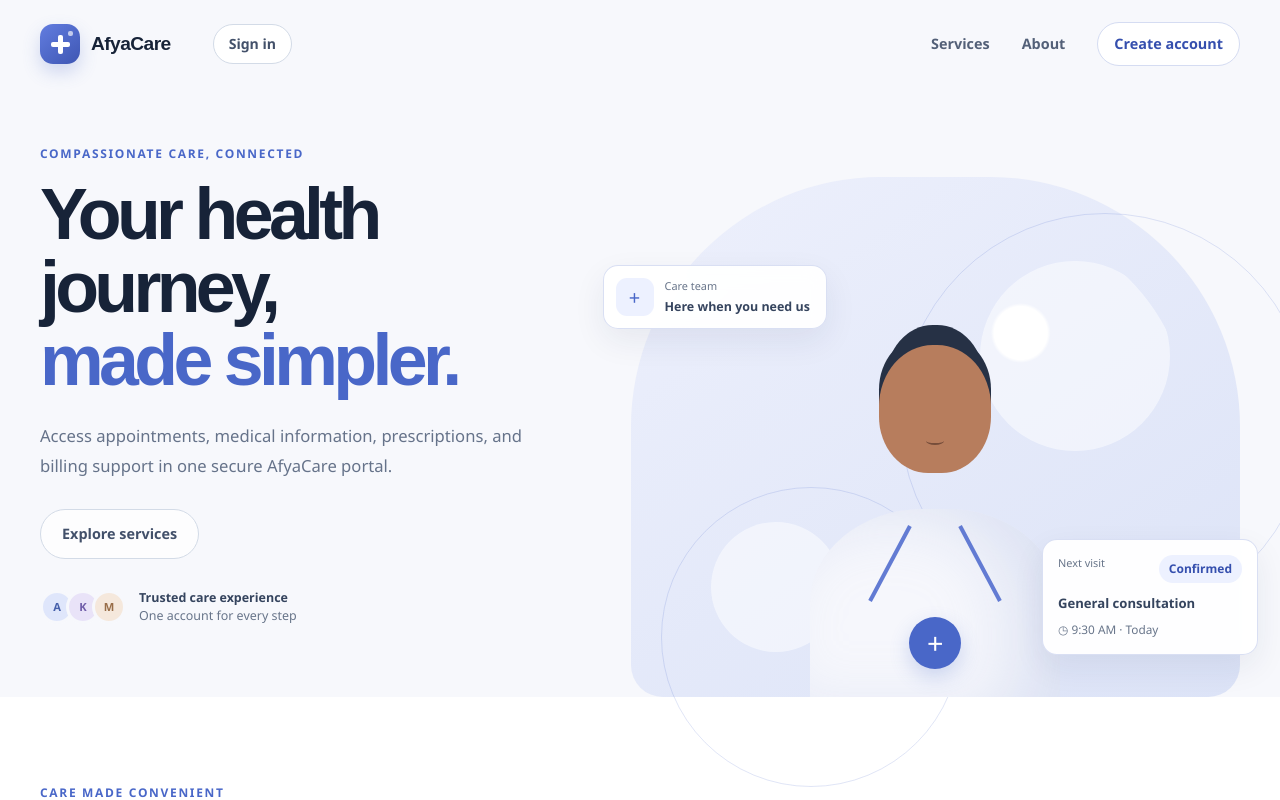
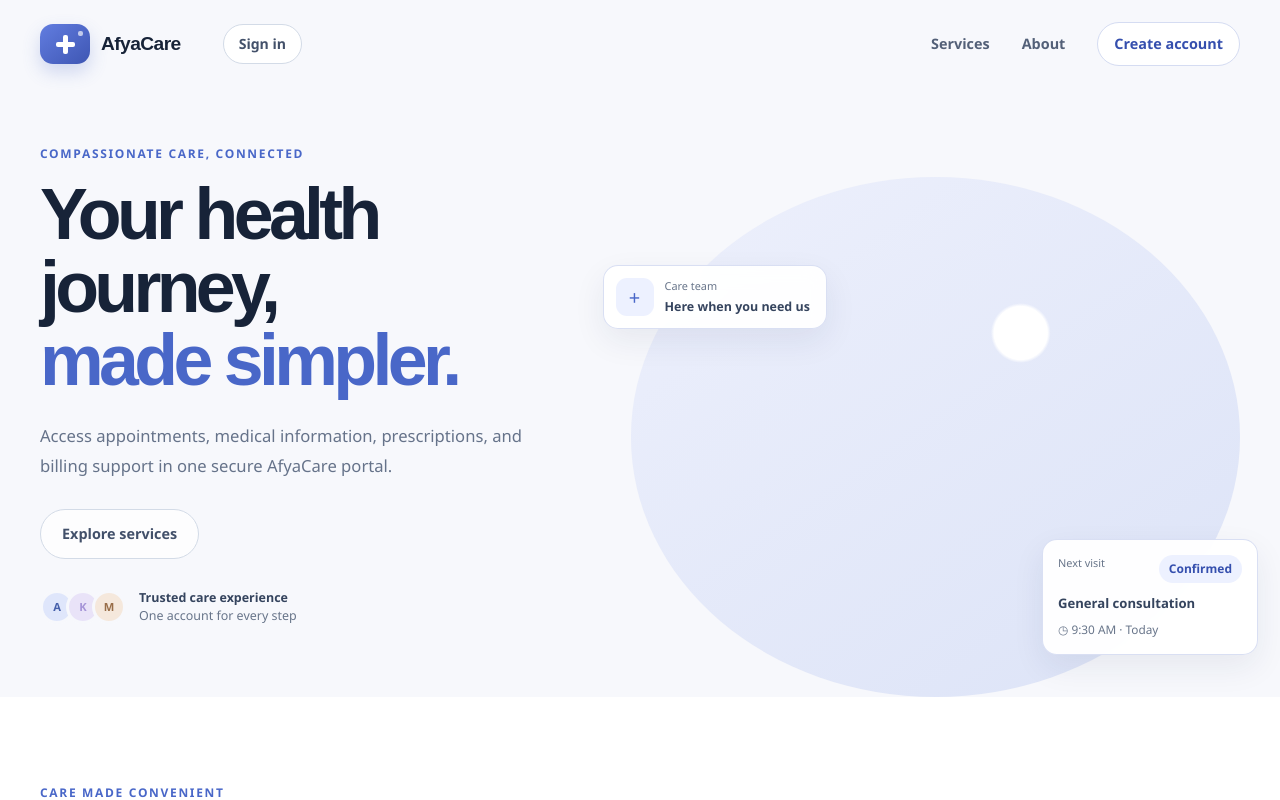
Before and after one commit to Enos22/Hospital-Management-System, a React (Vite) app in the folder FrontEnd/: page / in a window 1280 px wide. Shown: the top 800 px of the page. Built offline with nearby package versions, Linux system fonts and the light colour scheme.

Commit message:
updatd styling

```diff
--- a/FrontEnd/src/styles.css
+++ b/FrontEnd/src/styles.css
@@ -363,7 +363,7 @@ textarea::placeholder {
 }
 
 .home-brand-mark {
-  width: 40px;
+  width: 50px;
   height: 40px;
   position: relative;
   border-radius: 13px;
@@ -566,7 +566,7 @@ textarea::placeholder {
 
 .home-avatar-stack span:nth-child(2) {
   background: #e9e3f8;
-  color: #705da9;
+  color: #a594d7;
 }
 
 .home-avatar-stack span:nth-child(3) {
@@ -580,17 +580,13 @@ textarea::placeholder {
   position: relative;
   align-self: end;
   overflow: visible;
-  border-radius: 250px 250px 32px 32px;
+  border-radius: 50%;
   background:
     radial-gradient(circle at 64% 30%, #fff 0 5%, transparent 5.6%),
     linear-gradient(145deg, #edf0fc 0%, #dce3f7 100%);
 }
 
-.home-visual-orbit {
-  position: absolute;
-  border: 1px solid rgba(73, 103, 200, 0.17);
-  border-radius: 50%;
-}
+
 
 .orbit-one {
   width: 410px;
@@ -604,111 +600,6 @@ textarea::placeholder {
   height: 300px;
   bottom: -90px;
   left: 30px;
-}
-
-.home-doctor-portrait {
-  position: absolute;
-  inset: 40px 50px 0;
-  display: flex;
-  align-items: flex-end;
-  justify-content: center;
-  overflow: hidden;
-  border-radius: 210px 210px 14px 14px;
-}
-
-.portrait-circle {
-  position: absolute;
-  border-radius: 50%;
-  background: rgba(255, 255, 255, 0.5);
-}
-
-.portrait-circle-one {
-  width: 190px;
-  height: 190px;
-  top: 44px;
-  right: 20px;
-}
-
-.portrait-circle-two {
-  width: 130px;
-  height: 130px;
-  bottom: 45px;
-  left: 30px;
-}
-
-.portrait-doctor {
-  width: 280px;
-  height: 400px;
-  position: relative;
-  z-index: 2;
-}
-
-.portrait-head {
-  width: 112px;
-  height: 128px;
-  position: absolute;
-  top: 48px;
-  left: 84px;
-  border-radius: 48% 48% 44% 44%;
-  background: #b77d5d;
-  box-shadow: 0 -27px 0 -7px #263145, -8px -17px 0 -8px #263145, 8px -17px 0 -8px #263145;
-}
-
-.portrait-head::after {
-  width: 18px;
-  height: 6px;
-  position: absolute;
-  bottom: 28px;
-  left: 47px;
-  border-bottom: 2px solid rgba(76, 45, 35, 0.6);
-  border-radius: 50%;
-  content: "";
-}
-
-.portrait-coat {
-  width: 250px;
-  height: 210px;
-  position: absolute;
-  bottom: -22px;
-  left: 15px;
-  border-radius: 45% 45% 0 0;
-  background: #f6f7fc;
-  box-shadow: inset -45px 0 70px rgba(187, 198, 230, 0.42);
-}
-
-.portrait-coat::before,
-.portrait-coat::after {
-  width: 4px;
-  height: 85px;
-  position: absolute;
-  top: 12px;
-  background: #627bd3;
-  content: "";
-}
-
-.portrait-coat::before {
-  left: 78px;
-  transform: rotate(28deg);
-}
-
-.portrait-coat::after {
-  right: 78px;
-  transform: rotate(-28deg);
-}
-
-.portrait-cross {
-  width: 52px;
-  height: 52px;
-  position: absolute;
-  top: 108px;
-  left: 99px;
-  display: grid;
-  place-items: center;
-  border-radius: 50%;
-  background: var(--accent);
-  color: #fff;
-  font-size: 1.8rem;
-  box-shadow: 0 8px 20px rgba(73, 103, 200, 0.24);
 }
 
 .home-care-card,
```
